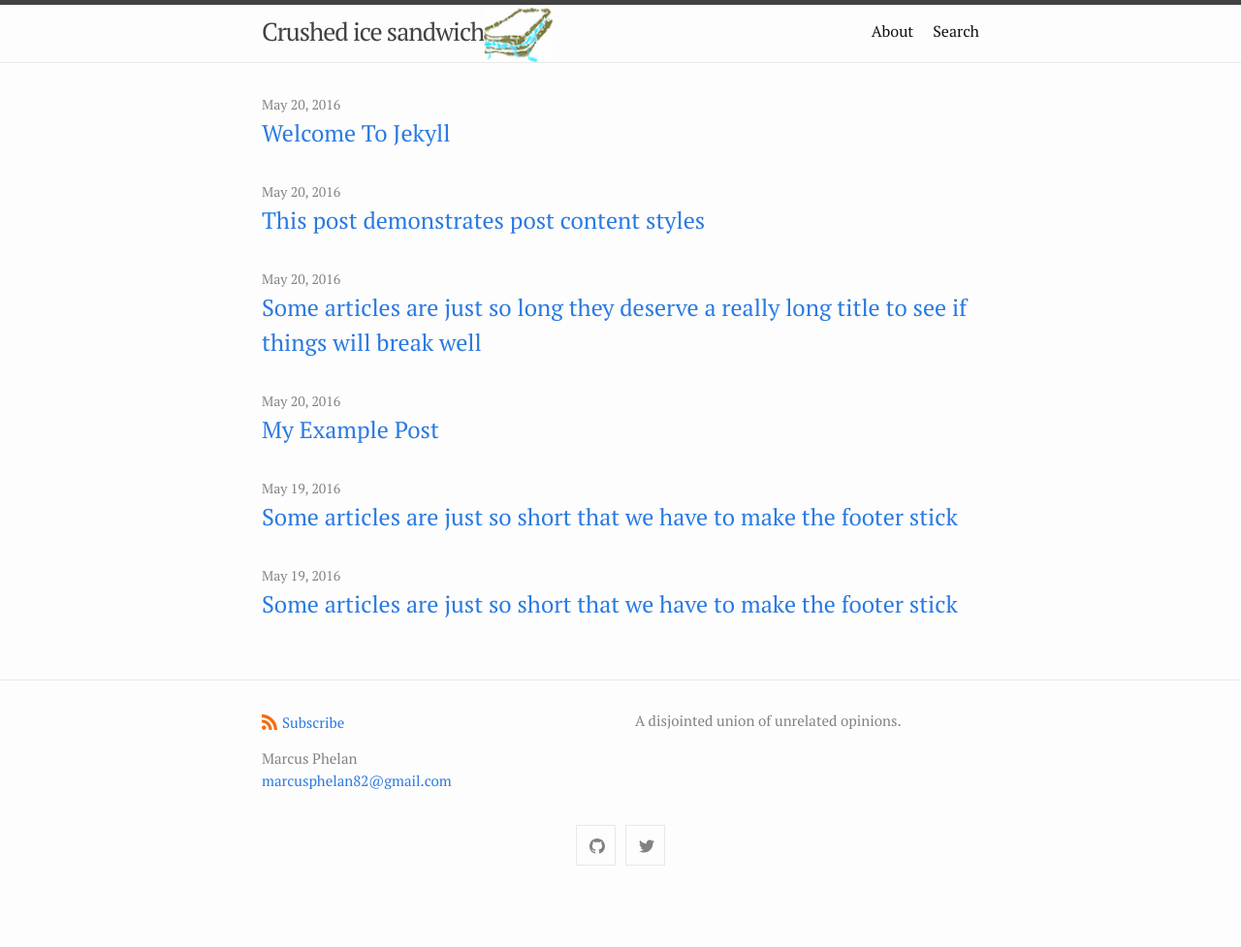
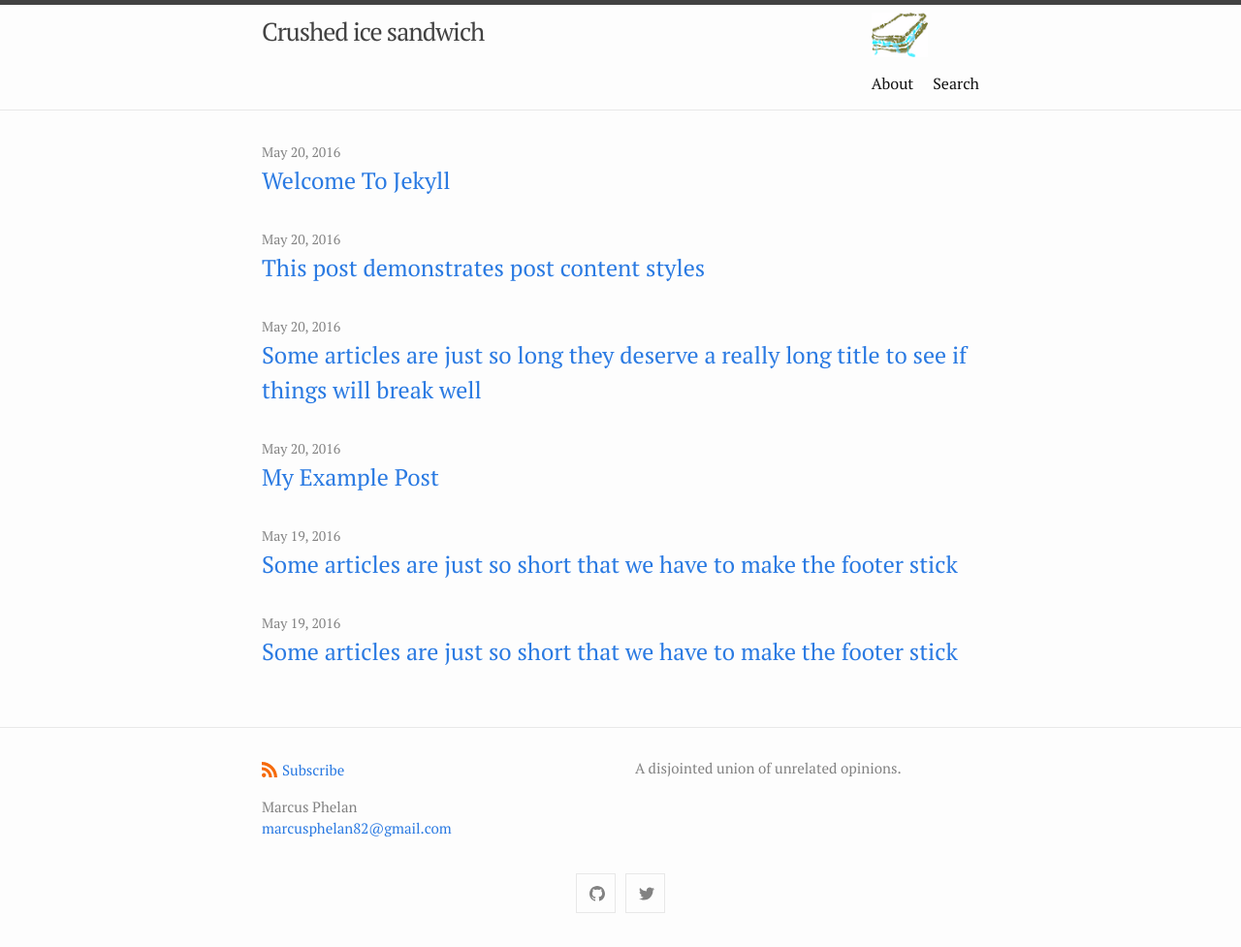
Before and after one commit to marcusphelan/marcusphelan.github.io, a Jekyll site: the page built from index.md, in a window 1280 px wide. Shown: the whole page at 97% size. Built offline with Jekyll 4.4.1, drawn with Linux system fonts in a browser that asks for light colours; before the commit the page ends 928 px from its top, so only the background shows below that.

Commit message:
Update header.html

```diff
--- a/_includes/header.html
+++ b/_includes/header.html
@@ -5,14 +5,6 @@
     {%- assign page_paths = site.header_pages | default: default_paths -%}
     {%- assign titles_size = site.pages | map: 'title' | join: '' | size -%}
     <a class="site-title" rel="author" href="{{ "/" | relative_url }}">{{ site.title | escape }}</a>
-
-    <a class="site-title" href="{{ full_base_url }}/">
-         {% if site.logo %}
-           <img src="{{ full_base_url }}/{{ site.logo }}" class="site-logo" width="auto" height="56">
-         {% else %}
-           {{ site.title | escape }}
-         {% endif %}
-       </a>
 
     {%- if titles_size > 0 -%}
       <nav class="site-nav">
@@ -24,6 +16,14 @@
             </svg>
           </span>
         </label>
+
+        <a class="site-title" href="{{ full_base_url }}/">
+             {% if site.logo %}
+               <img src="{{ full_base_url }}/{{ site.logo }}" class="site-logo" width="auto" height="46">
+             {% else %}
+               {{ site.title | escape }}
+             {% endif %}
+           </a>
 
         <div class="trigger">
           {%- for path in page_paths -%}
```
